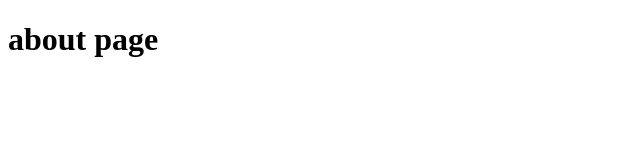
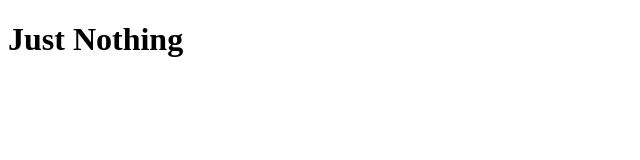
Before and after one commit to Jithendra-Bathala236/git_cli_demo, a plain HTML site: page about.html in a window 1280 px wide. Shown: the whole page, without its empty margins (0-640 px from the left). Drawn offline with Linux system fonts and the light colour scheme.

Commit message:
Update about.html

```diff
--- a/about.html
+++ b/about.html
@@ -6,6 +6,6 @@
         <title>Document</title>
     </head>
     <body>
-        <h1>about page</h1>
+        <h1>Just Nothing</h1>
     </body>
 </html>
```
